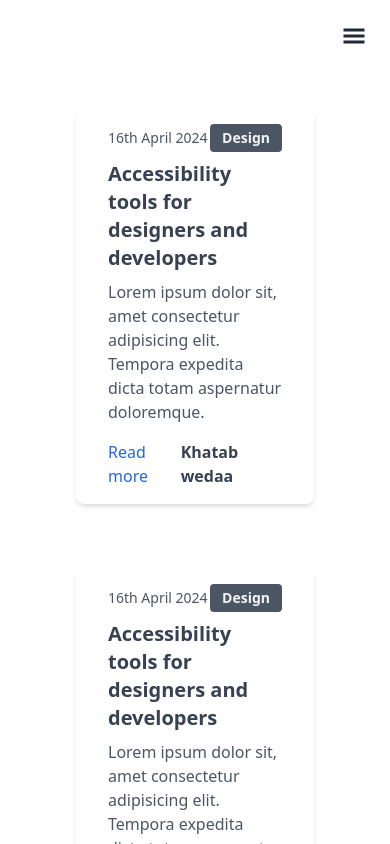
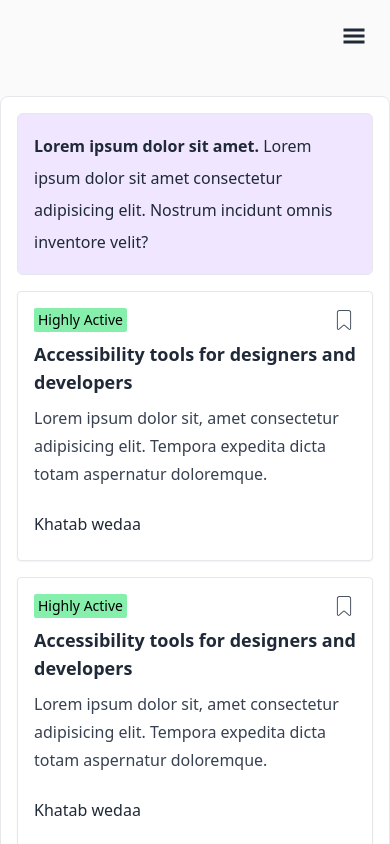
Before and after one commit to adityyaa-10/Next14, a Next.js app: page / in a window 390 px wide. Shown: the top 844 px of the page. Built offline with nearby package versions, Linux system fonts and the light colour scheme.

Commit message:
Finalising sb and cards

```diff
--- a/app/layout.js
+++ b/app/layout.js
@@ -15,10 +15,8 @@ export default function RootLayout({ children }) {
         <div className='float-left'>
           <SideNavbar />
         </div>
-        <div className="p-4 lg:ml-64 ">
-          <div className="p-4">
-            {children}
-          </div>
+        <div className="lg:ml-60 ">
+          {children}
         </div>
       </body>
     </html>
--- a/app/page.jsx
+++ b/app/page.jsx
@@ -53,24 +53,30 @@ const App = () => {
   }, [loading, visibleCards]); // eslint-disable-line react-hooks/exhaustive-deps
 
   return (
-    <section className="text-gray-600 body-font mx-auto w-full">
-      <div className="container px-5 md:px-11 py-11 mx-auto">
-        <div className="flex flex-wrap">
+    <section className='bg-[#fafafa] w-full py-24'>
+      <div className="text-gray-600 body-font border bg-white mx-auto max-w-screen-lg rounded-lg">
+        <div className='pl-4 pt-4 pr-4'>
+          <div class=" flex items-center w-full justify-between p-4 bg-[#f0e6ff] border border-gray-200 md:gap-x-4 rounded-md">
+            <p class="text-md leading-8 text-gray-800 "><span className='font-bold'>Lorem ipsum dolor sit amet.</span> Lorem ipsum dolor sit amet consectetur adipisicing elit. Nostrum incidunt omnis inventore velit?</p>
+          </div>
+        </div>
+        <div className="container mx-auto">
+          <div className="flex flex-wrap p-2">
             {visibleCards.map((card, index) => (
               <Card
                 key={index}
-              date={card.date}
-              role={card.role}
+                status={card.status}
                 title={card.title}
                 description={card.description}
                 author={card.author}
               />
             ))}
             {loading && (
-            <div className="spinner-container">
+              <div className=" fixed bottom-0 left-0 right-0 flex justify-center items-center h-16">
                 <div className="spinner"></div>
               </div>
             )}
+          </div>
         </div>
       </div>
     </section>
--- a/app/ui/Cards/Card.jsx
+++ b/app/ui/Cards/Card.jsx
@@ -1,8 +1,9 @@
 /* eslint-disable @next/next/no-img-element */
 import React, { useState, useEffect } from 'react';
+import { CiBookmark } from "react-icons/ci";
 
 
-const TestimonialCard = ({ date, role, title, description, author }) => {
+const TestimonialCard = ({ status, title, description, author }) => {
     const [isLoading, setIsLoading] = useState(true);
 
     // Simulate loading effect
@@ -15,50 +16,65 @@ const TestimonialCard = ({ date, role, title, description, author }) => {
     }, []);
 
     return (
-        <div className={`py-8 px-6 w-full md:w-1/2 xl:w-1/3 ${isLoading ? 'animate-pulse' : ''}`}>
+        <div className={`p-2 w-full sm:w-1/2 lg:w-1/3 ${isLoading ? 'animate-pulse' : ''}`}>
             {isLoading ? (
                 <>
-                    <div className="animate-pulse space-y-4">
-                        <div className="flex items-center justify-between">
-                            <span className="text-sm font-light text-gray-600 w-1/4 h-4 bg-gray-300 rounded"></span>
-                            <a className="px-3 py-1 text-sm font-bold text-gray-100 bg-gray-300 rounded"></a>
+                    <div className="max-w-2xl h-full p-4 bg-white border rounded-lg shadow-sm animate-pulse">
+                        {/* Status and Bookmark section */}
+                        <div className="flex items-center justify-between mb-4">
+                            <span className="bg-gray-300 h-4 w-16 rounded-sm"></span>
+                            {/* Placeholder for status indicator */}
+                            <div className="w-6 h-6 bg-gray-300 rounded-full"></div>
+                            {/* Placeholder for bookmark icon */}
                         </div>
 
-                        <div className="h-20 w-full bg-gray-300 rounded"></div>
+                        {/* Title and Description section */}
+                        <div className="mb-4">
+                            <div className="h-4 bg-gray-300 rounded mb-2"></div>
+                            {/* Placeholder for title */}
+                            <div className="h-2 bg-gray-200 rounded mb-1"></div>
+                            <div className="h-2 bg-gray-200 rounded mb-1"></div>
+                            <div className="h-2 bg-gray-200 rounded mb-1 w-1/2"></div>
+                            {/* Placeholder for description */}
+                        </div>
 
-                        <div className="flex items-center justify-between">
-                            <div className="flex-1 space-y-2">
-                                <span className="h-4 bg-gray-300 rounded"></span>
-                                <span className="h-4 bg-gray-300 rounded w-5/6"></span>
-                            </div>
-                            <div className="flex items-center">
-                                <span className="h-8 w-8 bg-gray-300 rounded-full"></span>
-                                <span className="ml-2 h-4 bg-gray-300 rounded"></span>
+                        {/* Author section */}
+                        <div className="flex items-center">
+                            <div className="w-10 h-10 bg-gray-300 rounded-full mr-3"></div>
+                            {/* Placeholder for avatar image */}
+                            <div className="flex-1">
+                                <div className="h-4 bg-gray-300 w-20 mb-1 rounded"></div>
+                                <div className="h-3 bg-gray-300 w-32 rounded"></div>
                             </div>
                         </div>
                     </div>
                 </>
             ) : (
-                <div className="max-w-2xl px-8 py-4 bg-white rounded-lg shadow-md">
-                    <div className="flex items-center justify-between">
-                        <span className="text-sm font-light text-gray-600">{date}</span>
-                        <a className="px-3 py-1 text-sm font-bold text-gray-100 transition-colors duration-300 transform bg-gray-600 rounded cursor-pointer hover:bg-gray-500" tabIndex="0" role="button">{role}</a>
-                    </div>
-
-                    <div className="mt-2">
-                        <h2 href="#" className="text-xl font-bold text-gray-700 hover:text-gray-600 hover:underline" tabIndex="0" role="link">{title}</h2>
-                        <p className="mt-2 text-gray-600">{description}</p>
-                    </div>
-
-                    <div className="flex items-center justify-between mt-4">
-                        <a href="#" className="text-blue-600 hover:underline" tabIndex="0" role="link">Read more</a>
-
-                        <div className="flex items-center">
-                            <img className="hidden object-cover w-10 h-10 mx-4 rounded-full sm:block" src="https://images.unsplash.com/photo-1502980426475-b83966705988?ixlib=rb-1.2.1&ixid=eyJhcHBfaWQiOjEyMDd9&auto=format&fit=crop&w=40&q=80" alt="avatar" />
-                            <a className="font-bold text-gray-700 cursor-pointer" tabIndex="0" role="link">{author}</a>
+                <div className="max-w-2xl h-full p-4 bg-white border rounded-[4px] shadow-sm flex flex-col justify-between cursor-pointer hover:scale-105 transition-transform duration-300">
+                    <div>
+                        <div className="flex items-center justify-between">
+                            <span className="bg-green-300 py-[2px] px-1 rounded-sm font-medium text-sm text-black">{status}</span>
+                            <CiBookmark size={24} />
+                        </div>
+                        <div className="mt-2">
+                            <h2 href="#" className="text-lg leading-7 font-semibold text-gray-800" tabIndex="0" role="link">
+                                {title}
+                            </h2>
+                            <p className="mt-2 text-gray-700 leading-7">{description}</p>
                         </div>
                     </div>
+                    <div className="flex items-center mt-4">
+                        <img
+                            className="hidden object-cover w-10 h-10 mr-3 rounded-xl sm:block"
+                            src="https://images.unsplash.com/photo-1502980426475-b83966705988?ixlib=rb-1.2.1&ixid=eyJhcHBfaWQiOjEyMDd9&auto=format&fit=crop&w=40&q=80"
+                            alt="avatar"
+                        />
+                        <a className="font-medium leading-10 text-gray-800 cursor-pointer" tabIndex="0" role="link">
+                            {author}
+                        </a>
+                    </div>
                 </div>
+
             )}
         </div>
     );
--- a/app/ui/Cards/cardData.js
+++ b/app/ui/Cards/cardData.js
@@ -1,272 +1,272 @@
 const cards = [
     {
-        date: "16th April 2024",
+        status: "Highly Active",
         role: "Design",
         title: "Accessibility tools for designers and developers",
         description: "Lorem ipsum dolor sit, amet consectetur adipisicing elit. Tempora expedita dicta totam aspernatur doloremque.",
         author: "Khatab wedaa",
     },
     {
-        date: "16th April 2024",
+        status: "Highly Active",
         role: "Design",
         title: "Accessibility tools for designers and developers",
         description: "Lorem ipsum dolor sit, amet consectetur adipisicing elit. Tempora expedita dicta totam aspernatur doloremque.",
         author: "Khatab wedaa",
     },
     {
-        date: "16th April 2024",
+        status: "Highly Active",
         role: "Design",
         title: "Accessibility tools for designers and developers",
         description: "Lorem ipsum dolor sit, amet consectetur adipisicing elit. Tempora expedita dicta totam aspernatur doloremque.",
         author: "Khatab wedaa",
     },
     {
-        date: "16th April 2024",
+        status: "Highly Active",
         role: "Design",
         title: "Accessibility tools for designers and developers",
         description: "Lorem ipsum dolor sit, amet consectetur adipisicing elit. Tempora expedita dicta totam aspernatur doloremque.",
         author: "Khatab wedaa",
     },
     {
-        date: "16th April 2024",
+        status: "Highly Active",
         role: "Design",
         title: "Accessibility tools for designers and developers",
         description: "Lorem ipsum dolor sit, amet consectetur adipisicing elit. Tempora expedita dicta totam aspernatur doloremque.",
         author: "Khatab wedaa",
     },
     {
-        date: "16th April 2024",
+        status: "Highly Active",
         role: "Design",
         title: "Accessibility tools for designers and developers",
         description: "Lorem ipsum dolor sit, amet consectetur adipisicing elit. Tempora expedita dicta totam aspernatur doloremque.",
         author: "Khatab wedaa",
     },
     {
-        date: "16th April 2024",
+        status: "Highly Active",
         role: "Design",
         title: "Accessibility tools for designers and developers",
         description: "Lorem ipsum dolor sit, amet consectetur adipisicing elit. Tempora expedita dicta totam aspernatur doloremque.",
         author: "Khatab wedaa",
     },
     {
-        date: "16th April 2024",
+        status: "Highly Active",
         role: "Design",
         title: "Accessibility tools for designers and developers",
         description: "Lorem ipsum dolor sit, amet consectetur adipisicing elit. Tempora expedita dicta totam aspernatur doloremque.",
         author: "Khatab wedaa",
     },
     {
-        date: "16th April 2024",
+        status: "Highly Active",
         role: "Design",
         title: "Accessibility tools for designers and developers",
         description: "Lorem ipsum dolor sit, amet consectetur adipisicing elit. Tempora expedita dicta totam aspernatur doloremque.",
         author: "Khatab wedaa",
     },
     {
-        date: "16th April 2024",
+        status: "Highly Active",
         role: "Design",
         title: "Accessibility tools for designers and developers",
         description: "Lorem ipsum dolor sit, amet consectetur adipisicing elit. Tempora expedita dicta totam aspernatur doloremque.",
         author: "Khatab wedaa",
     },
     {
-        date: "16th April 2024",
+        status: "Highly Active",
         role: "Design",
         title: "Accessibility tools for designers and developers",
         description: "Lorem ipsum dolor sit, amet consectetur adipisicing elit. Tempora expedita dicta totam aspernatur doloremque.",
         author: "Khatab wedaa",
     },
     {
-        date: "16th April 2024",
+        status: "Highly Active",
         role: "Design",
         title: "Accessibility tools for designers and developers",
         description: "Lorem ipsum dolor sit, amet consectetur adipisicing elit. Tempora expedita dicta totam aspernatur doloremque.",
         author: "Khatab wedaa",
     },
     {
-        date: "16th April 2024",
+        status: "Highly Active",
         role: "Design",
         title: "Accessibility tools for designers and developers",
         description: "Lorem ipsum dolor sit, amet consectetur adipisicing elit. Tempora expedita dicta totam aspernatur doloremque.",
         author: "Khatab wedaa",
     },
     {
-        date: "16th April 2024",
+        status: "Highly Active",
         role: "Design",
         title: "Accessibility tools for designers and developers",
         description: "Lorem ipsum dolor sit, amet consectetur adipisicing elit. Tempora expedita dicta totam aspernatur doloremque.",
         author: "Khatab wedaa",
     },
     {
-        date: "16th April 2024",
+        status: "Highly Active",
         role: "Design",
         title: "Accessibility tools for designers and developers",
         description: "Lorem ipsum dolor sit, amet consectetur adipisicing elit. Tempora expedita dicta totam aspernatur doloremque.",
         author: "Khatab wedaa",
     },
     {
-        date: "16th April 2024",
+        status: "Highly Active",
         role: "Design",
         title: "Accessibility tools for designers and developers",
         description: "Lorem ipsum dolor sit, amet consectetur adipisicing elit. Tempora expedita dicta totam aspernatur doloremque.",
         author: "Khatab wedaa",
     },
     {
-        date: "16th April 2024",
+        status: "Highly Active",
         role: "Design",
         title: "Accessibility tools for designers and developers",
         description: "Lorem ipsum dolor sit, amet consectetur adipisicing elit. Tempora expedita dicta totam aspernatur doloremque.",
         author: "Khatab wedaa",
     },
     {
-        date: "16th April 2024",
+        status: "Highly Active",
         role: "Design",
         title: "Accessibility tools for designers and developers",
         description: "Lorem ipsum dolor sit, amet consectetur adipisicing elit. Tempora expedita dicta totam aspernatur doloremque.",
         author: "Khatab wedaa",
     },
     {
-        date: "16th April 2024",
+        status: "Highly Active",
         role: "Design",
         title: "Accessibility tools for designers and developers",
         description: "Lorem ipsum dolor sit, amet consectetur adipisicing elit. Tempora expedita dicta totam aspernatur doloremque.",
         author: "Khatab wedaa",
     },
     {
-        date: "16th April 2024",
+        status: "Highly Active",
         role: "Design",
         title: "Accessibility tools for designers and developers",
         description: "Lorem ipsum dolor sit, amet consectetur adipisicing elit. Tempora expedita dicta totam aspernatur doloremque.",
         author: "Khatab wedaa",
     },
     {
-        date: "16th April 2024",
+        status: "Highly Active",
         role: "Design",
         title: "Accessibility tools for designers and developers",
         description: "Lorem ipsum dolor sit, amet consectetur adipisicing elit. Tempora expedita dicta totam aspernatur doloremque.",
         author: "Khatab wedaa",
     },
     {
-        date: "16th April 2024",
+        status: "Highly Active",
         role: "Design",
         title: "Accessibility tools for designers and developers",
         description: "Lorem ipsum dolor sit, amet consectetur adipisicing elit. Tempora expedita dicta totam aspernatur doloremque.",
         author: "Khatab wedaa",
     },
     {
-        date: "16th April 2024",
+        status: "Highly Active",
         role: "Design",
         title: "Accessibility tools for designers and developers",
         description: "Lorem ipsum dolor sit, amet consectetur adipisicing elit. Tempora expedita dicta totam aspernatur doloremque.",
         author: "Khatab wedaa",
     },
     {
-        date: "16th April 2024",
+        status: "Highly Active",
         role: "Design",
         title: "Accessibility tools for designers and developers",
         description: "Lorem ipsum dolor sit, amet consectetur adipisicing elit. Tempora expedita dicta totam aspernatur doloremque.",
         author: "Khatab wedaa",
     },
     {
-        date: "16th April 2024",
+        status: "Highly Active",
+        role: "Design",
+        title: "Accessibility tools for designers and developers",
+        description: "Lorem ipsum dolor sit amet, consectetur adipisicing elit. Ipsam pariatur omnis debitis quo odit? Repellat qui odio quos, eligendi vitae fugit sint expedita magnam inventore veritatis ipsam totam sequi ab accusamus earum deserunt laborum ullam!",
+        author: "Khatab wedaa",
+    },
+    {
+        status: "Highly Active",
         role: "Design",
         title: "Accessibility tools for designers and developers",
         description: "Lorem ipsum dolor sit, amet consectetur adipisicing elit. Tempora expedita dicta totam aspernatur doloremque.",
         author: "Khatab wedaa",
     },
     {
-        date: "16th April 2024",
+        status: "Highly Active",
         role: "Design",
         title: "Accessibility tools for designers and developers",
         description: "Lorem ipsum dolor sit, amet consectetur adipisicing elit. Tempora expedita dicta totam aspernatur doloremque.",
         author: "Khatab wedaa",
     },
     {
-        date: "16th April 2024",
+        status: "Highly Active",
         role: "Design",
         title: "Accessibility tools for designers and developers",
         description: "Lorem ipsum dolor sit, amet consectetur adipisicing elit. Tempora expedita dicta totam aspernatur doloremque.",
         author: "Khatab wedaa",
     },
     {
-        date: "16th April 2024",
+        status: "Highly Active",
         role: "Design",
         title: "Accessibility tools for designers and developers",
         description: "Lorem ipsum dolor sit, amet consectetur adipisicing elit. Tempora expedita dicta totam aspernatur doloremque.",
         author: "Khatab wedaa",
     },
     {
-        date: "16th April 2024",
+        status: "Highly Active",
         role: "Design",
         title: "Accessibility tools for designers and developers",
         description: "Lorem ipsum dolor sit, amet consectetur adipisicing elit. Tempora expedita dicta totam aspernatur doloremque.",
         author: "Khatab wedaa",
     },
     {
-        date: "16th April 2024",
+        status: "Highly Active",
         role: "Design",
         title: "Accessibility tools for designers and developers",
         description: "Lorem ipsum dolor sit, amet consectetur adipisicing elit. Tempora expedita dicta totam aspernatur doloremque.",
         author: "Khatab wedaa",
     },
     {
-        date: "16th April 2024",
+        status: "Highly Active",
         role: "Design",
         title: "Accessibility tools for designers and developers",
         description: "Lorem ipsum dolor sit, amet consectetur adipisicing elit. Tempora expedita dicta totam aspernatur doloremque.",
         author: "Khatab wedaa",
     },
     {
-        date: "16th April 2024",
+        status: "Highly Active",
         role: "Design",
         title: "Accessibility tools for designers and developers",
         description: "Lorem ipsum dolor sit, amet consectetur adipisicing elit. Tempora expedita dicta totam aspernatur doloremque.",
         author: "Khatab wedaa",
     },
     {
-        date: "16th April 2024",
+        status: "Highly Active",
         role: "Design",
         title: "Accessibility tools for designers and developers",
         description: "Lorem ipsum dolor sit, amet consectetur adipisicing elit. Tempora expedita dicta totam aspernatur doloremque.",
         author: "Khatab wedaa",
     },
     {
-        date: "16th April 2024",
+        status: "Highly Active",
         role: "Design",
         title: "Accessibility tools for designers and developers",
         description: "Lorem ipsum dolor sit, amet consectetur adipisicing elit. Tempora expedita dicta totam aspernatur doloremque.",
         author: "Khatab wedaa",
     },
     {
-        date: "16th April 2024",
+        status: "Highly Active",
         role: "Design",
         title: "Accessibility tools for designers and developers",
         description: "Lorem ipsum dolor sit, amet consectetur adipisicing elit. Tempora expedita dicta totam aspernatur doloremque.",
         author: "Khatab wedaa",
     },
     {
-        date: "16th April 2024",
+        status: "Highly Active",
         role: "Design",
         title: "Accessibility tools for designers and developers",
         description: "Lorem ipsum dolor sit, amet consectetur adipisicing elit. Tempora expedita dicta totam aspernatur doloremque.",
         author: "Khatab wedaa",
     },
     {
-        date: "16th April 2024",
+        status: "Highly Active",
         role: "Design",
         title: "Accessibility tools for designers and developers",
         description: "Lorem ipsum dolor sit, amet consectetur adipisicing elit. Tempora expedita dicta totam aspernatur doloremque.",
         author: "Khatab wedaa",
     },
     {
-        date: "16th April 2024",
-        role: "Design",
-        title: "Accessibility tools for designers and developers",
-        description: "Lorem ipsum dolor sit, amet consectetur adipisicing elit. Tempora expedita dicta totam aspernatur doloremque.",
-        author: "Khatab wedaa",
-    },
-    {
-        date: "16th April 2024",
+        status: "Highly Active",
         role: "Design",
         title: "Accessibility tools for designers and developers",
         description: "Lorem ipsum dolor sit, amet consectetur adipisicing elit. Tempora expedita dicta totam aspernatur doloremque.",
```
Also changed, not shown: app/editor/page.jsx (deleted, +0 -164 lines), app/ui/SideNavbar.jsx (+23 -43 lines), package.json (+8 -0 lines), app/editor/Editor.jsx (added), 1 other file (tests, documents, lock files or other folders). Lines whose indentation alone changed are shown as unchanged.
